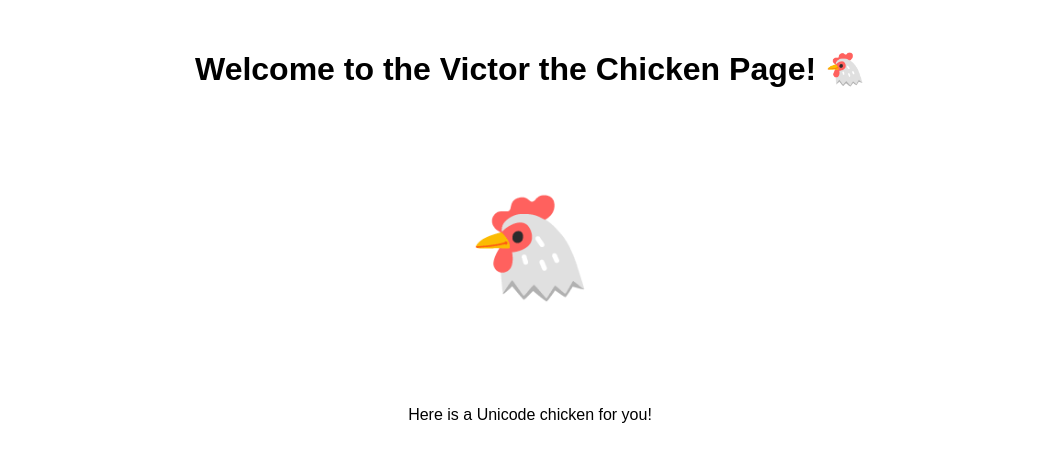
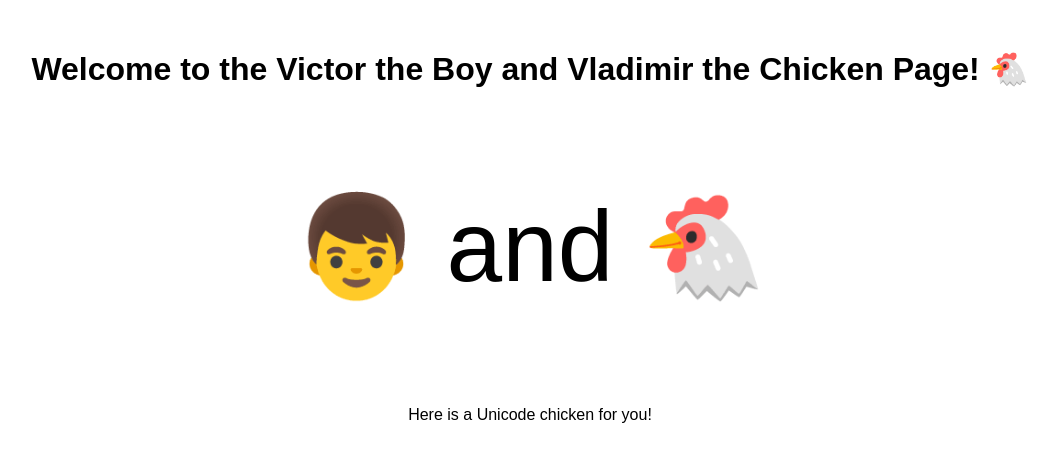
Before and after one commit to Armannar/PeProject, a plain HTML site: page index.html in a window 1280 px wide. Shown: the whole page, without its empty margins (110-1167 px from the left). Drawn offline with Linux system fonts and the light colour scheme.

Commit message:
boy and chicken

```diff
--- a/index.html
+++ b/index.html
@@ -16,8 +16,8 @@
     </style>
 </head>
 <body>
-    <h1>Welcome to the Victor the Chicken Page! 🐔</h1>
-    <p class="emoji">🐔</p>
+    <h1>Welcome to the Victor the Boy and Vladimir the Chicken Page! 🐔</h1>
+    <p class="emoji">👦 and 🐔</p>
     <p>Here is a Unicode chicken for you!</p>
 </body>
 </html>
```
